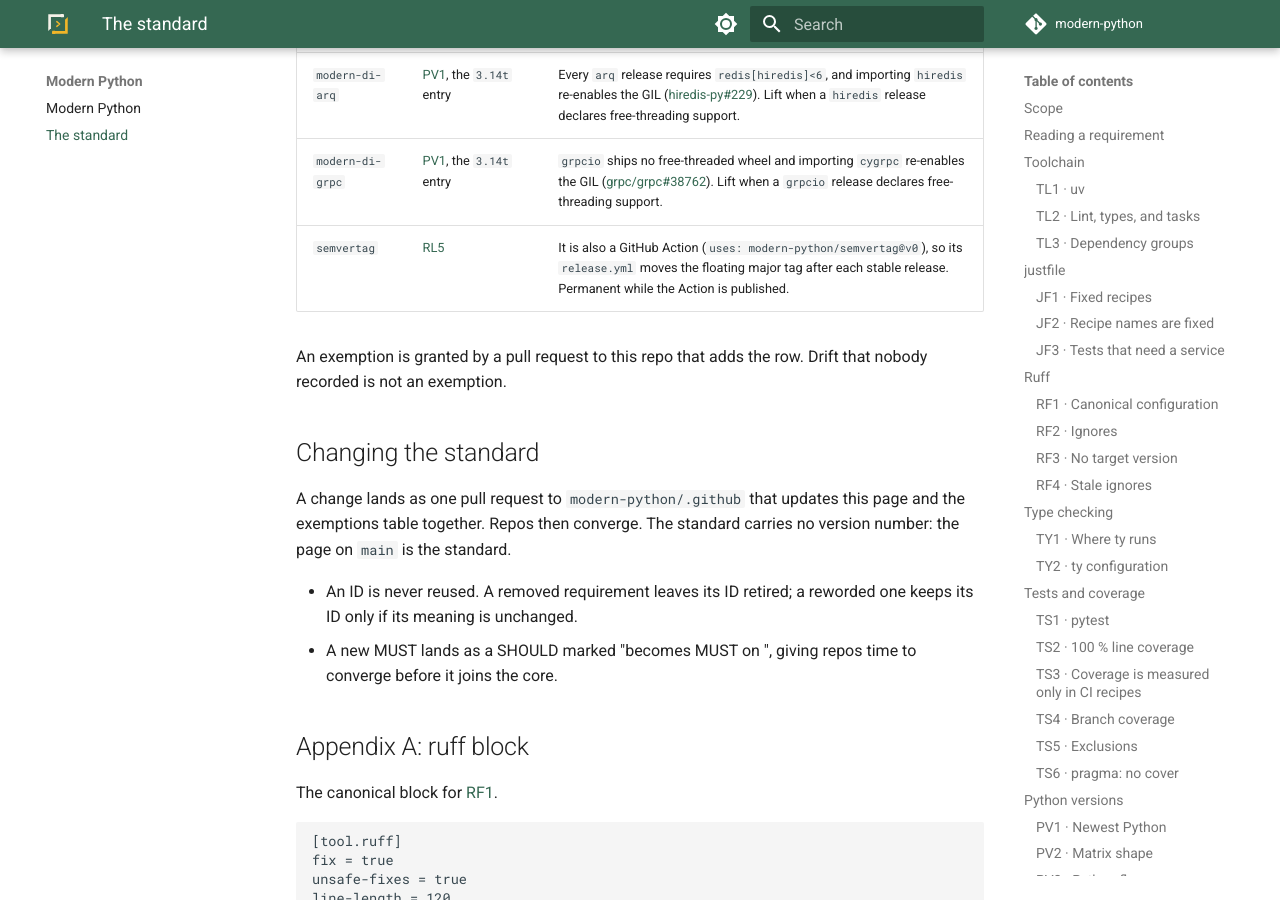
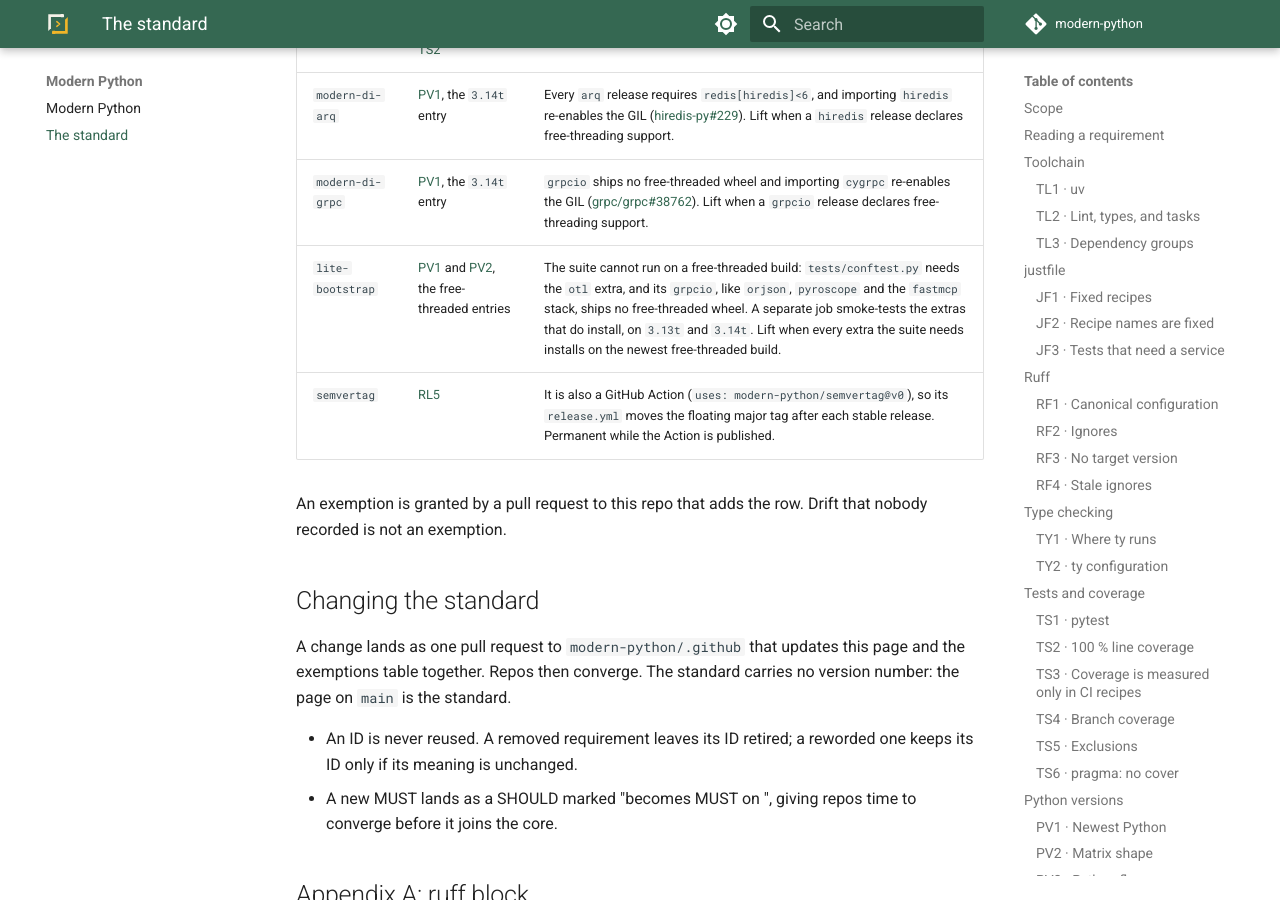
Before and after one commit to modern-python/.github, an MkDocs documentation site: the page built from docs/standard.md, in a window 1280 px wide and 900 px high, scrolled down 10257 px. Built offline with MkDocs 1.6.1 and Material for MkDocs 9.7.7, drawn with Linux system fonts in a browser that asks for light colours.

Commit message:
docs(standard): exempt lite-bootstrap from the free-threaded matrix entries (#117)

```diff
--- a/docs/standard.md
+++ b/docs/standard.md
@@ -404,6 +404,7 @@
 | `that-depends` | the core as a whole, except [TS2](#TS2) | The org's most-used package and the only repo with steady external contributor traffic; it keeps its own tooling rather than converging. |
 | `modern-di-arq` | [PV1](#PV1), the `3.14t` entry | Every `arq` release requires `redis[hiredis]<6`, and importing `hiredis` re-enables the GIL ([hiredis-py#229](https://github.com/redis/hiredis-py/issues/229)). Lift when a `hiredis` release declares free-threading support. |
 | `modern-di-grpc` | [PV1](#PV1), the `3.14t` entry | `grpcio` ships no free-threaded wheel and importing `cygrpc` re-enables the GIL ([grpc/grpc#38762](https://github.com/grpc/grpc/issues/38762)). Lift when a `grpcio` release declares free-threading support. |
+| `lite-bootstrap` | [PV1](#PV1) and [PV2](#PV2), the free-threaded entries | The suite cannot run on a free-threaded build: `tests/conftest.py` needs the `otl` extra, and its `grpcio`, like `orjson`, `pyroscope` and the `fastmcp` stack, ships no free-threaded wheel. A separate job smoke-tests the extras that do install, on `3.13t` and `3.14t`. Lift when every extra the suite needs installs on the newest free-threaded build. |
 | `semvertag` | [RL5](#RL5) | It is also a GitHub Action (`uses: modern-python/semvertag@v0`), so its `release.yml` moves the floating major tag after each stable release. Permanent while the Action is published. |
 
 An exemption is granted by a pull request to this repo that adds the row. Drift that nobody
```
